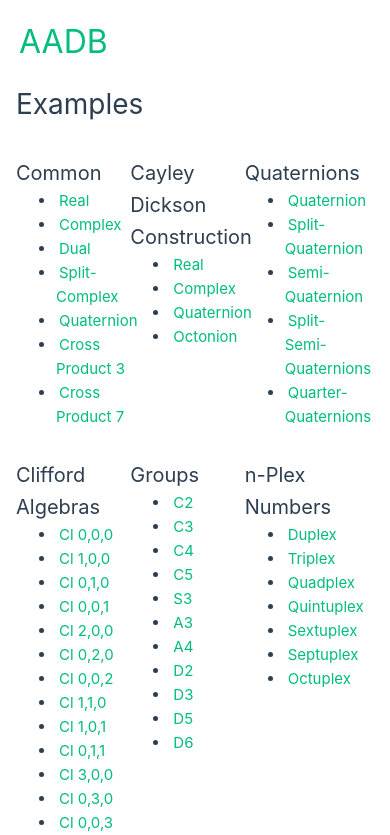
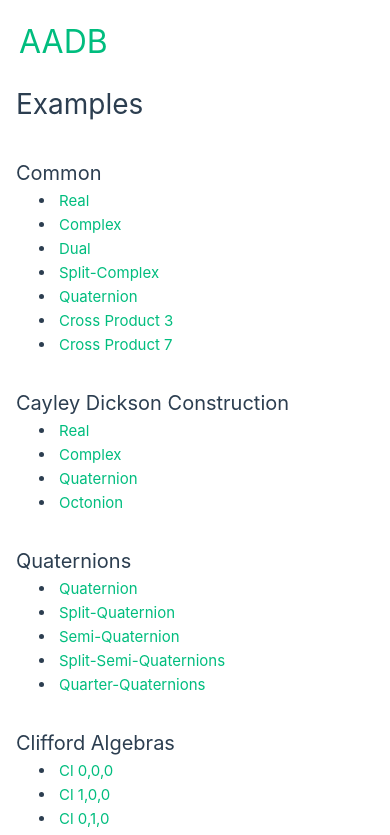
Before and after one commit to filonik/aadb, a Vue app: page / in a window 390 px wide. Shown: the top 835 px of the page. Built offline with nearby package versions, Linux system fonts and the light colour scheme; what object.groupby would draw is missing.

Commit message:
Added responsive layout

```diff
--- a/src/assets/main.css
+++ b/src/assets/main.css
@@ -29,8 +29,35 @@ a,
   display: grid;
 }
 
+.grid-cols-none {
+  grid-template-columns: none;
+}
+
+.grid-cols-1 {
+  grid-template-columns: repeat(1, minmax(0, 1fr));
+}
+
+.grid-cols-2 {
+  grid-template-columns: repeat(2, minmax(0, 1fr));
+}
+
 .grid-cols-3 {
   grid-template-columns: repeat(3, minmax(0, 1fr));
+}
+
+@media (min-width: 1024px) {
+  .lg\:grid-cols-none {
+    grid-template-columns: none;
+  }
+  .lg\:grid-cols-1 {
+    grid-template-columns: repeat(1, minmax(0, 1fr));
+  }
+  .lg\:grid-cols-2 {
+    grid-template-columns: repeat(2, minmax(0, 1fr));
+  }
+  .lg\:grid-cols-3 {
+    grid-template-columns: repeat(3, minmax(0, 1fr));
+  }
 }
 
 h1 {
--- a/src/views/HomeView.vue
+++ b/src/views/HomeView.vue
@@ -7,6 +7,7 @@ const examplesCommon = [
   { name: 'Dual', path: '/2/271' },
   { name: 'Split-Complex', path: '/2/1000' },
   { name: 'Quaternion', path: '/4/87982708766312930240990603242' },
+  //{ name: 'Cross Product 1', path: '/1/3' },
   { name: 'Cross Product 3', path: '/3/22097675691' },
   {
     name: 'Cross Product 7',
@@ -194,7 +195,7 @@ const groups = [
     <section>
       <h2>Examples</h2>
     </section>
-    <div class="grid grid-cols-3">
+    <div class="grid grid-cols-none lg:grid-cols-3">
       <section v-for="(group, i) of groups" :key="i">
         <h3>{{ group.name }}</h3>
         <ul>
```
